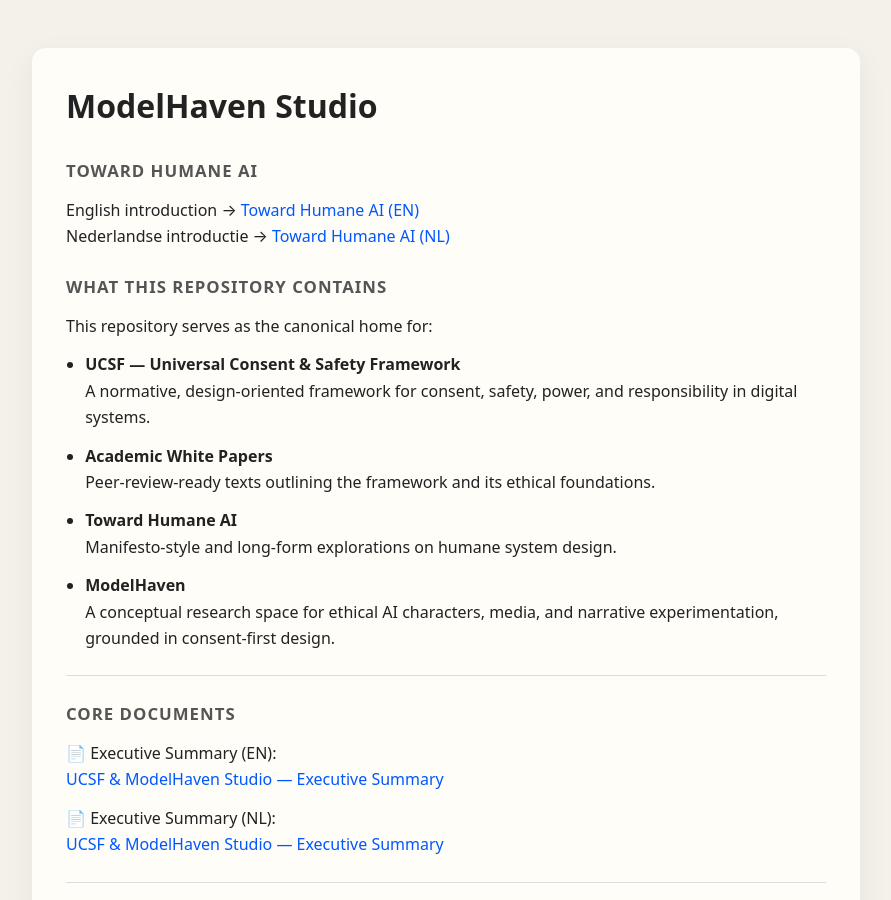
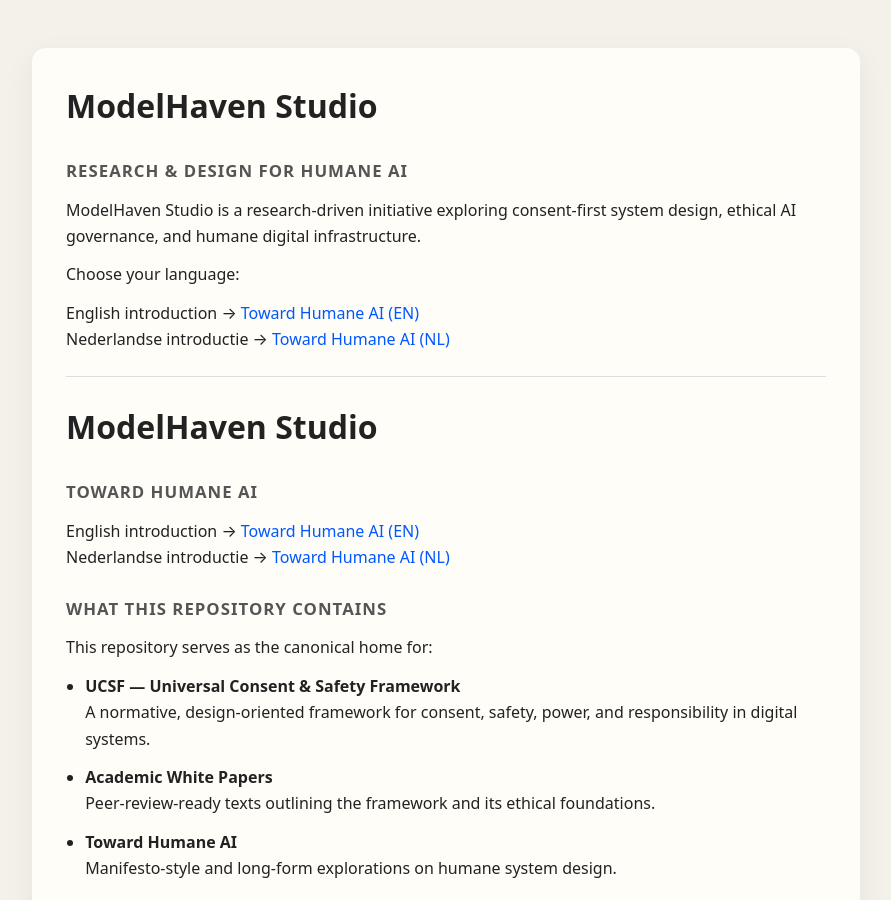
Before and after one commit to MartijnBruzzese/ModelHaven-Studio, a Jekyll site: the page built from index.md, in a window 1280 px wide and 900 px high. Shown: the whole window, without its empty margins (194-1085 px from the left). Built offline with Jekyll 4.4.1, drawn with Linux system fonts in a browser that asks for light colours.

Commit message:
Update index.md

```diff
--- a/index.md
+++ b/index.md
@@ -1,6 +1,18 @@
 ---
 layout: default
 title: ModelHaven Studio — Toward Humane AI
+---
+
+# ModelHaven Studio
+## Research & Design for Humane AI
+
+ModelHaven Studio is a research-driven initiative exploring consent-first system design, ethical AI governance, and humane digital infrastructure.
+
+Choose your language:
+
+English introduction → [Toward Humane AI (EN)](TOWARD_HUMANE_AI_EN.md)
+Nederlandse introductie → [Toward Humane AI (NL)](TOWARD_HUMANE_AI_NL.md)
+
 ---
 
 # ModelHaven Studio
```
